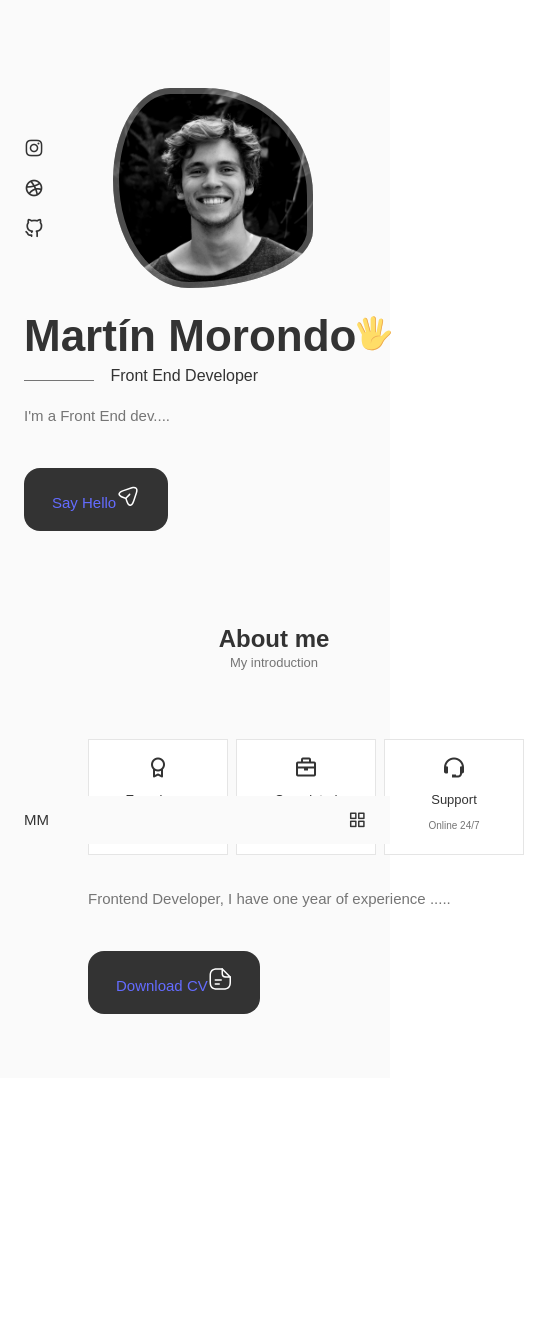
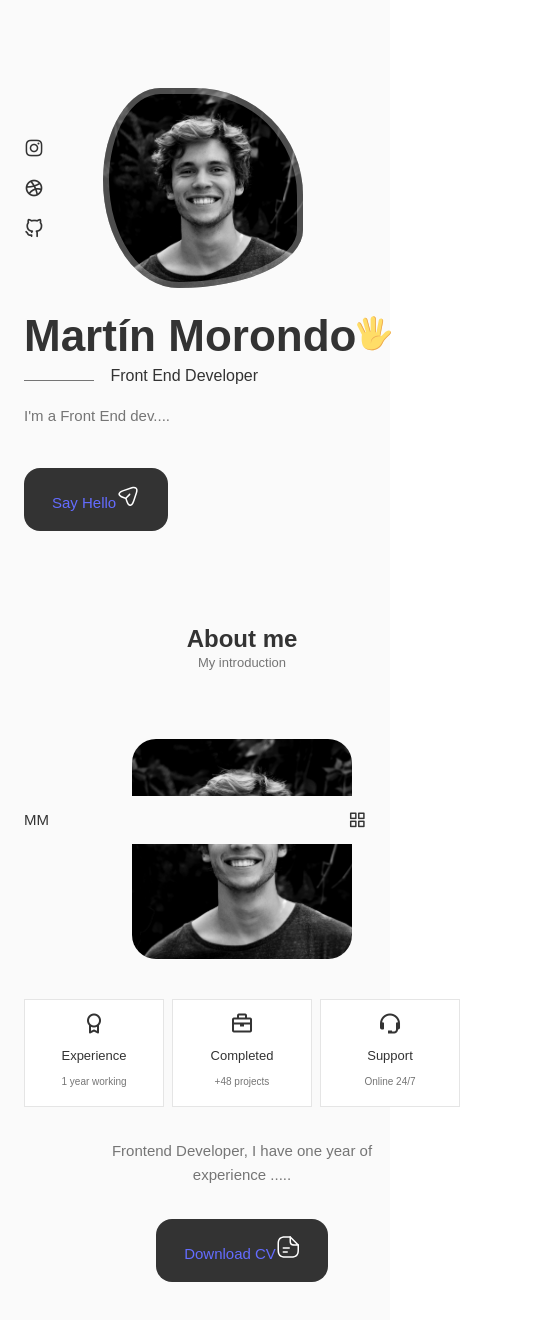
Before and after one commit to martinmorondo/portfolio-con-react, a React (Vite) app: page / in a window 390 px wide. Shown: the top 1320 px of the page, 548 px wide, since content can reach past the window. Before the commit the page ends 1078 px from the top, so only its background shows below. Built offline with nearby package versions, Linux system fonts and the light colour scheme.

Commit message:
I added a media querie for devices smaller than 998px and added the styles

```diff
--- a/src/components/about/About.jsx
+++ b/src/components/about/About.jsx
@@ -3,7 +3,7 @@
 import AboutImg from '../../assets/img/about.jpg';
 import CV from '../../assets/img/John-Cv.pdf';
 import Info from './Info';
-
+// 1:10
 const About = () => {
   return (
     <section className='about section' id='about'>
--- a/src/components/about/about.css
+++ b/src/components/about/about.css
@@ -61,9 +61,33 @@
     }
   }
 
-  /* For medium devices  */
-  @media screen and (max-width:768px) {
+  /* For large devices  */
+  @media screen and (max-width:998px) {
+    .about-container {
+      grid-template-columns: 1fr;
+      row-gap: 2.5rem;
+    }
 
+    .about-img {
+      width: 220px;
+    }
+
+    .about-box {
+      padding: 0.75rem 0.5rem;
+    }
+
+    .about-data {
+      text-align: center;
+    }
+
+    .about-info {
+      justify-content: center;
+    }
+
+    .about-description {
+      padding: 0 5rem;
+      margin-bottom: 2rem;
+    }
   }
 
     /* For medium devices  */
```
